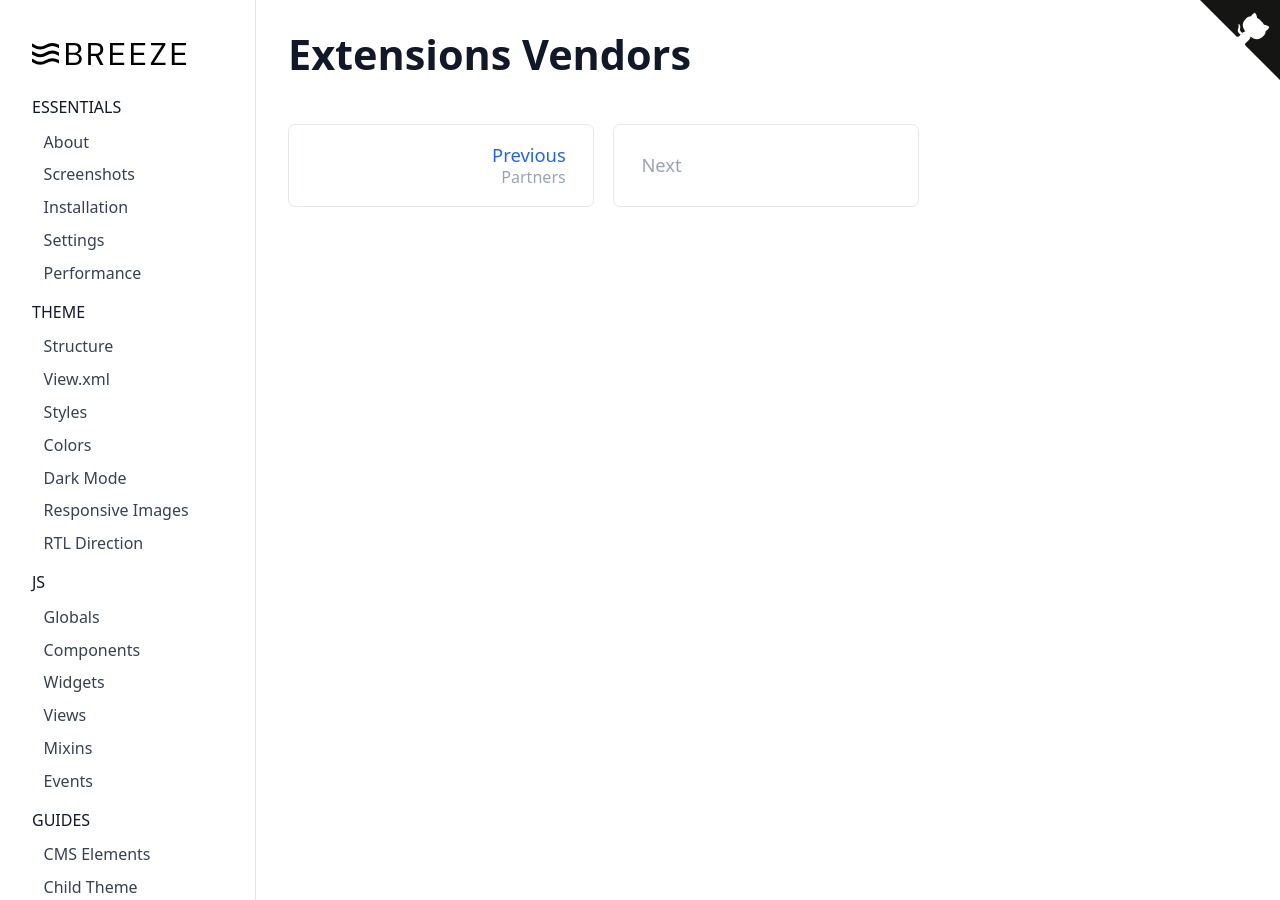
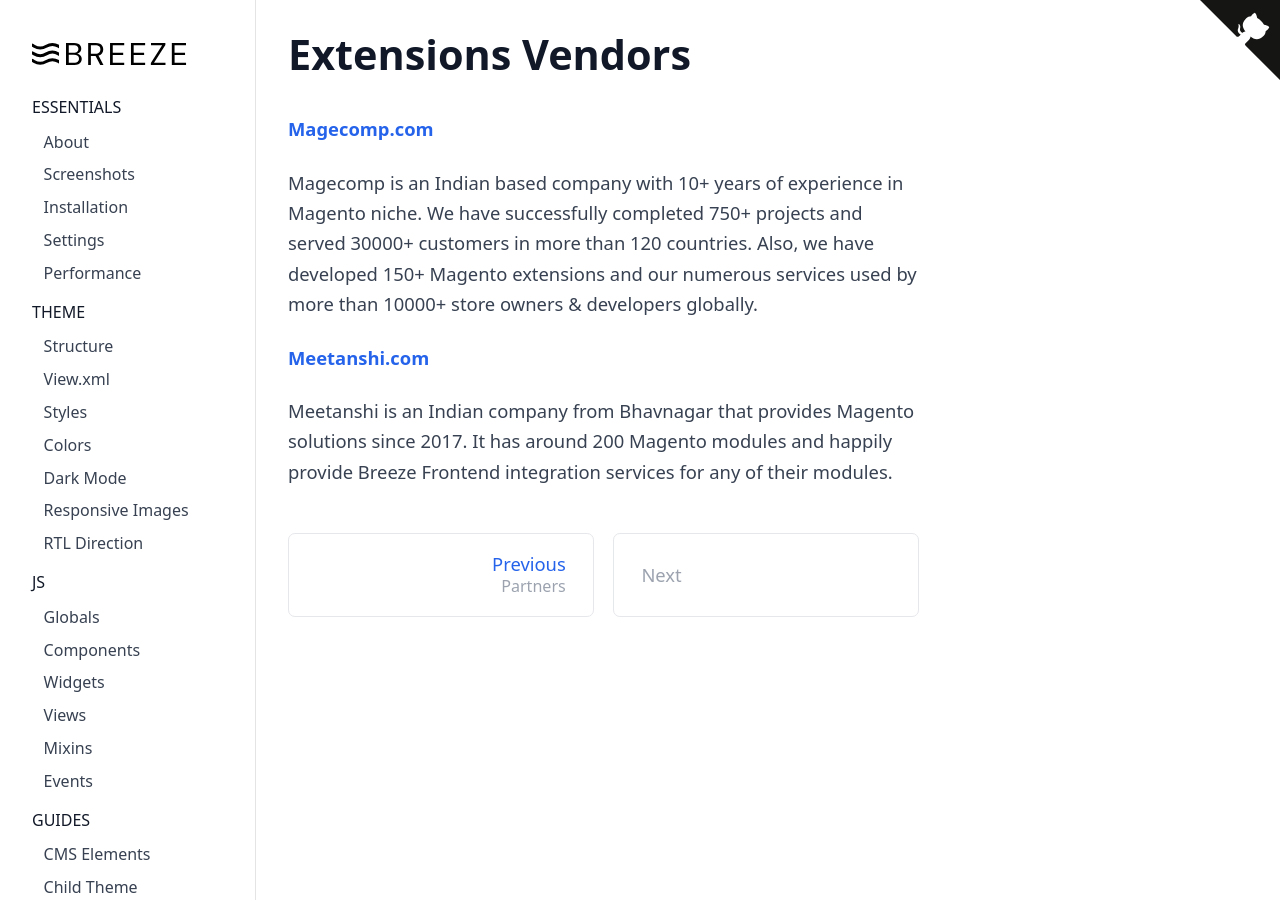
Before and after one commit to breezefront/breezefront.com, a Jekyll site: the page built from collections/_misc/vendors.md, in a window 1280 px wide. Built offline with Jekyll 4.4.1, drawn with Linux system fonts in a browser that asks for light colours.

Commit message:
Update vendors.md

```diff
--- a/collections/_misc/vendors.md
+++ b/collections/_misc/vendors.md
@@ -7,3 +7,17 @@ disabled: true
 ---
 
 # Extensions Vendors
+
+
+**[Magecomp.com](https://magecomp.com/){:target="_blank" rel="noopener"}**
+
+Magecomp is an Indian based company with 10+ years of experience in Magento niche.
+We have successfully completed 750+ projects and served 30000+ customers in more
+than 120 countries. Also, we have developed 150+ Magento extensions and our
+numerous services used by more than 10000+ store owners & developers globally.
+
+**[Meetanshi.com](https://meetanshi.com/){:target="_blank" rel="noopener"}**
+
+Meetanshi is an Indian company from Bhavnagar that provides Magento solutions
+since 2017. It has around 200 Magento modules and happily provide Breeze Frontend
+integration services for any of their modules.
```
